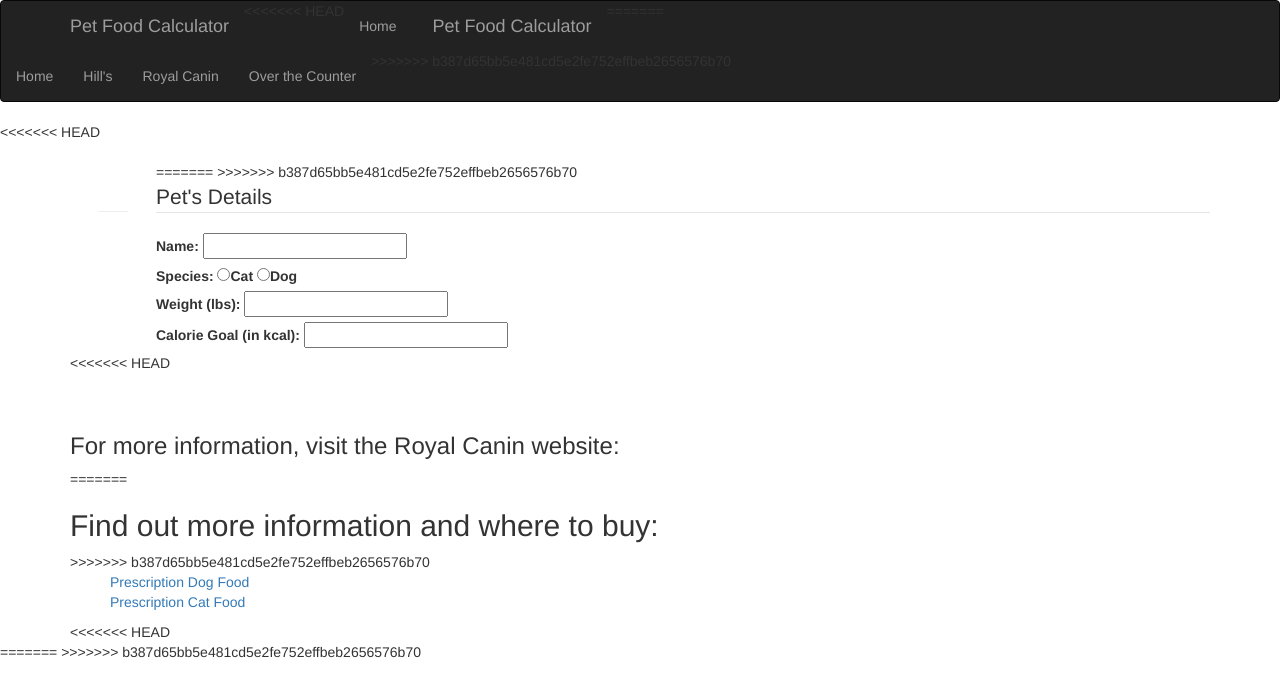
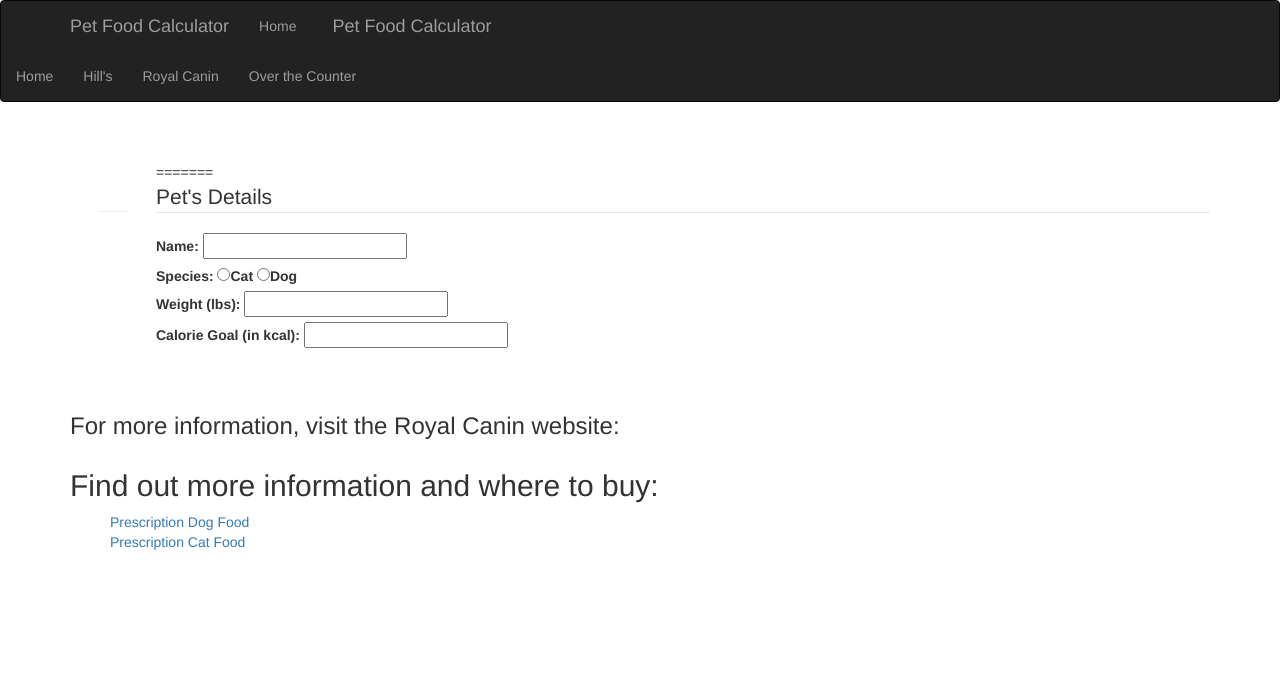
Before and after one commit to colburnh/colburnh.github.io, a plain HTML site: page rc.html in a window 1280 px wide. Drawn offline with nearby package versions, Linux system fonts and the light colour scheme.

Commit message:
Update rc.html

```diff
--- a/rc.html
+++ b/rc.html
@@ -14,17 +14,14 @@
     <nav class="navbar navbar-inverse navbar-fixed">
         <div class="container">
         <div class="navbar-header">
-<<<<<<< HEAD
             <a class="navbar-brand" href="home.html">Pet Food Calculator</a>
         </div>
         <ul class="nav navbar-nav">
             <li><a href="home.html">Home</a></li>
-=======
             <a class="navbar-brand" href="index.html">Pet Food Calculator</a>
         </div>
         <ul class="nav navbar-nav">
             <li><a href="index.html">Home</a></li>
->>>>>>> b387d65bb5e481cd5e2fe752effbeb2656576b70
             <li><a href="hills.html">Hill's</a></li>
             <li><a class="active" href="rc.html">Royal Canin</a></li>
             <li><a href="otc.html">Over the Counter</a></li>
@@ -32,7 +29,6 @@
     </div>
     </nav>
 
-<<<<<<< HEAD
     <br>
 
     <div class="container" id="text-content">
@@ -46,7 +42,6 @@
     <header class="page-header header container-fluid">
 
     </header>
->>>>>>> b387d65bb5e481cd5e2fe752effbeb2656576b70
     <form method="POST">
         <fieldset>
             <legend>Pet's Details</legend>
@@ -61,7 +56,6 @@
             <br />
         </fieldset>
     </form>
-<<<<<<< HEAD
     </div>
 
     <br>
@@ -74,13 +68,13 @@
 
     <div class="container" id="links">
     <h3>For more information, visit the Royal Canin website:</h3>
-=======
+
     <div class="container">
 
     </div>
 
     <h2>Find out more information and where to buy:</h2>
->>>>>>> b387d65bb5e481cd5e2fe752effbeb2656576b70
+
     <ul>
         <li>
             <a href="https://www.royalcanin.com/us/dogs/products/vet-products">
@@ -91,14 +85,14 @@
             Prescription Cat Food</a>
         </li>
     </ul>
-<<<<<<< HEAD
+
     </div>
 
-=======
+
     <script src="https://code.jquery.com/jquery-3.5.1.slim.min.js" integrity="sha384-DfXdz2htPH0lsSSs5nCTpuj/zy4C+OGpamoFVy38MVBnE+IbbVYUew+OrCXaRkfj" crossorigin="anonymous"></script>
     <script src="https://cdn.jsdelivr.net/npm/popper.js@1.16.0/dist/umd/popper.min.js" integrity="sha384-Q6E9RHvbIyZFJoft+2mJbHaEWldlvI9IOYy5n3zV9zzTtmI3UksdQRVvoxMfooAo" crossorigin="anonymous"></script>
     <script src="https://stackpath.bootstrapcdn.com/bootstrap/4.5.0/js/bootstrap.min.js" integrity="sha384-OgVRvuATP1z7JjHLkuOU7Xw704+h835Lr+6QL9UvYjZE3Ipu6Tp75j7Bh/kR0JKI" crossorigin="anonymous"></script>
->>>>>>> b387d65bb5e481cd5e2fe752effbeb2656576b70
+
 <script src="main.js"></script>
 </body>
 </html>
```
